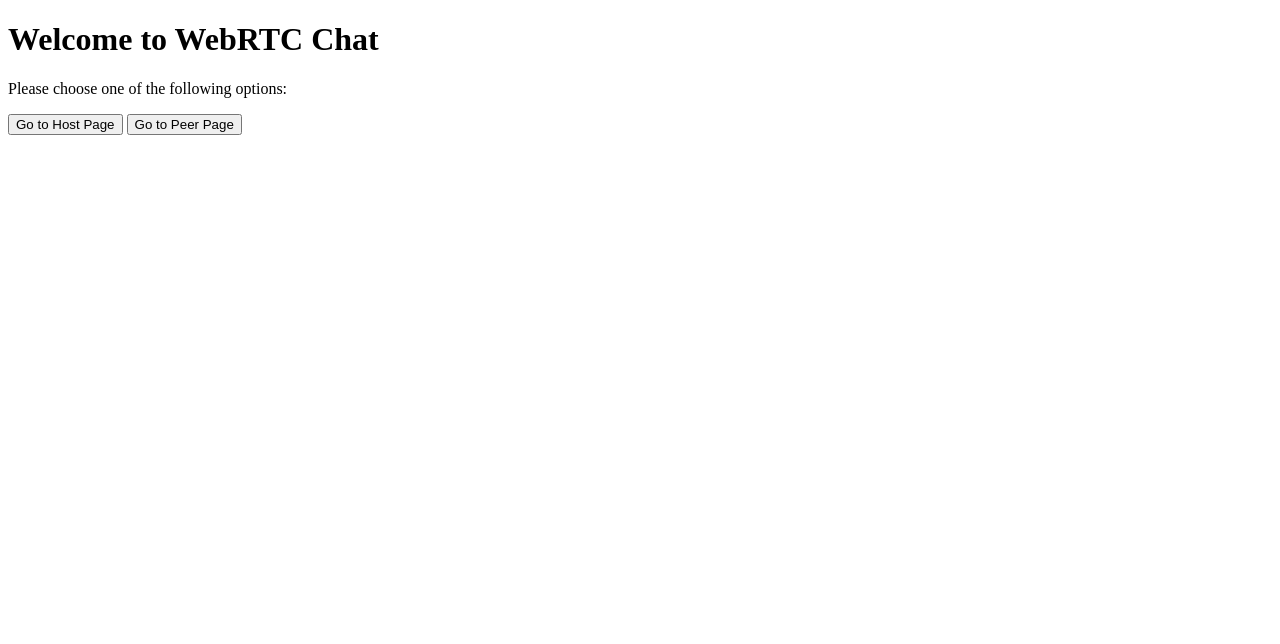
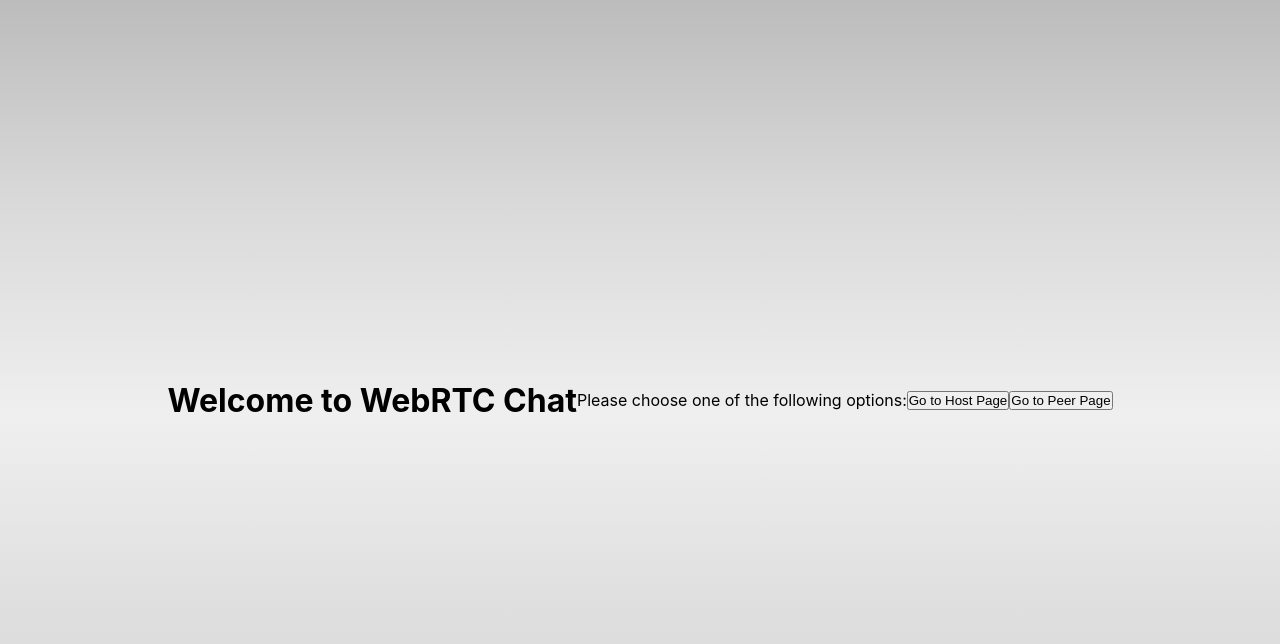
Before and after one commit to Ronnie-Reagan/WebRTC-Chat, a plain HTML site: page index.html in a window 1280 px wide. Drawn offline with Linux system fonts and the light colour scheme.

Commit message:
added LYRDCSS.css reference

```diff
--- a/index.html
+++ b/index.html
@@ -5,6 +5,7 @@
     <meta charset="UTF-8">
     <meta name="viewport" content="width=device-width, initial-scale=1.0">
     <title>WebRTC Chat - Main Page</title>
+    <link rel="stylesheet" href="LYRDCSS.css">
 </head>
 
 <body>
```
